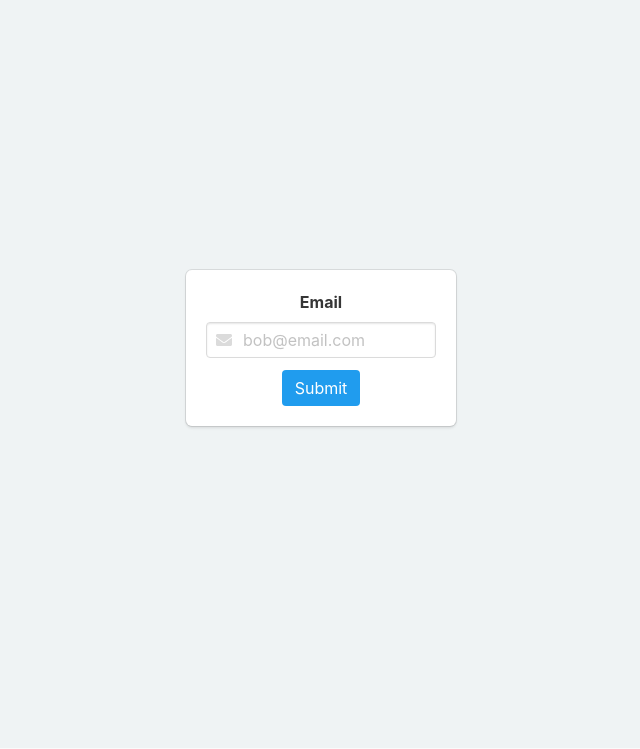
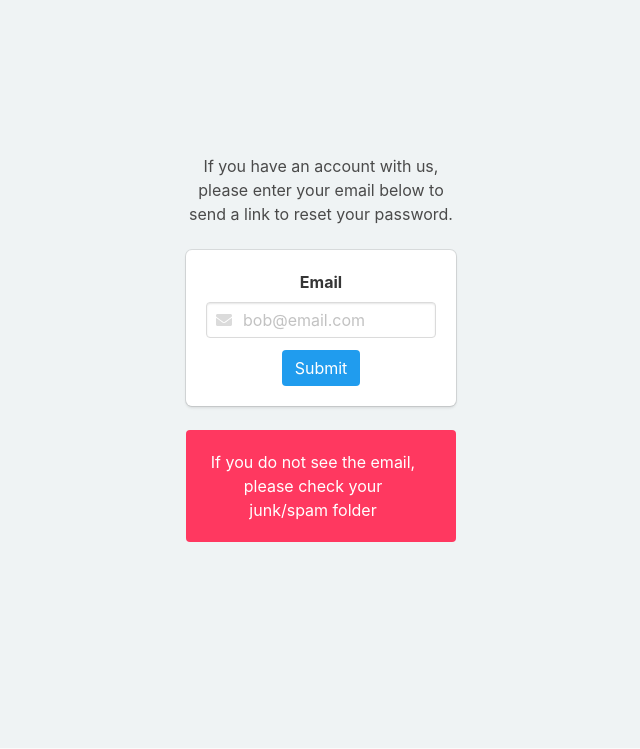
Before and after one commit to Ellie-UK/climate-action-app, a Flask app: page /reset_password in a window 1280 px wide. Shown: the part 52-801 px from the top of the page, without its empty margins (319-959 px from the left). Run offline with Flask 2, Linux system fonts and the light colour scheme; some libraries are stand-ins or nearby versions.

Commit message:
Added info for sending reset password link

```diff
--- a/templates/reset_request.html
+++ b/templates/reset_request.html
@@ -10,6 +10,9 @@
                     </div>
                 {% endif %}
             {% endwith %}
+            <div class="block">
+                <h2>If you have an account with us, please enter your email below to send a link to reset your password.</h2>
+            </div>
             <form method="post" class="box">
 
                 <div class="field">
@@ -29,6 +32,9 @@
                     {{ form.submit(class="button is-info is-centered") }}
                 </div>
             </form>
+            <div class="notification is-danger is-vcentered">
+                If you do not see the email,<br>please check your junk/spam folder
+            </div>
         </div>
     </div>
 {% endblock %}
```
